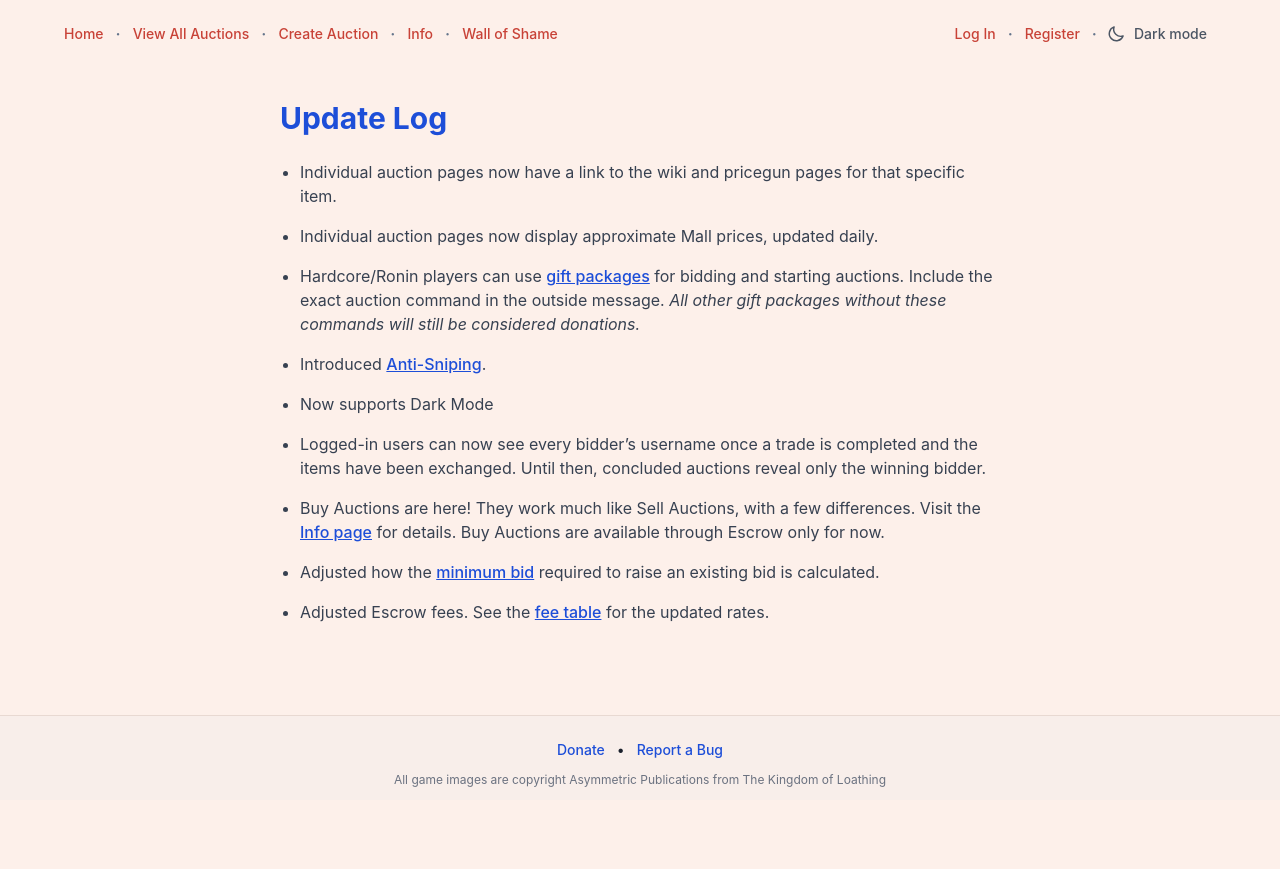
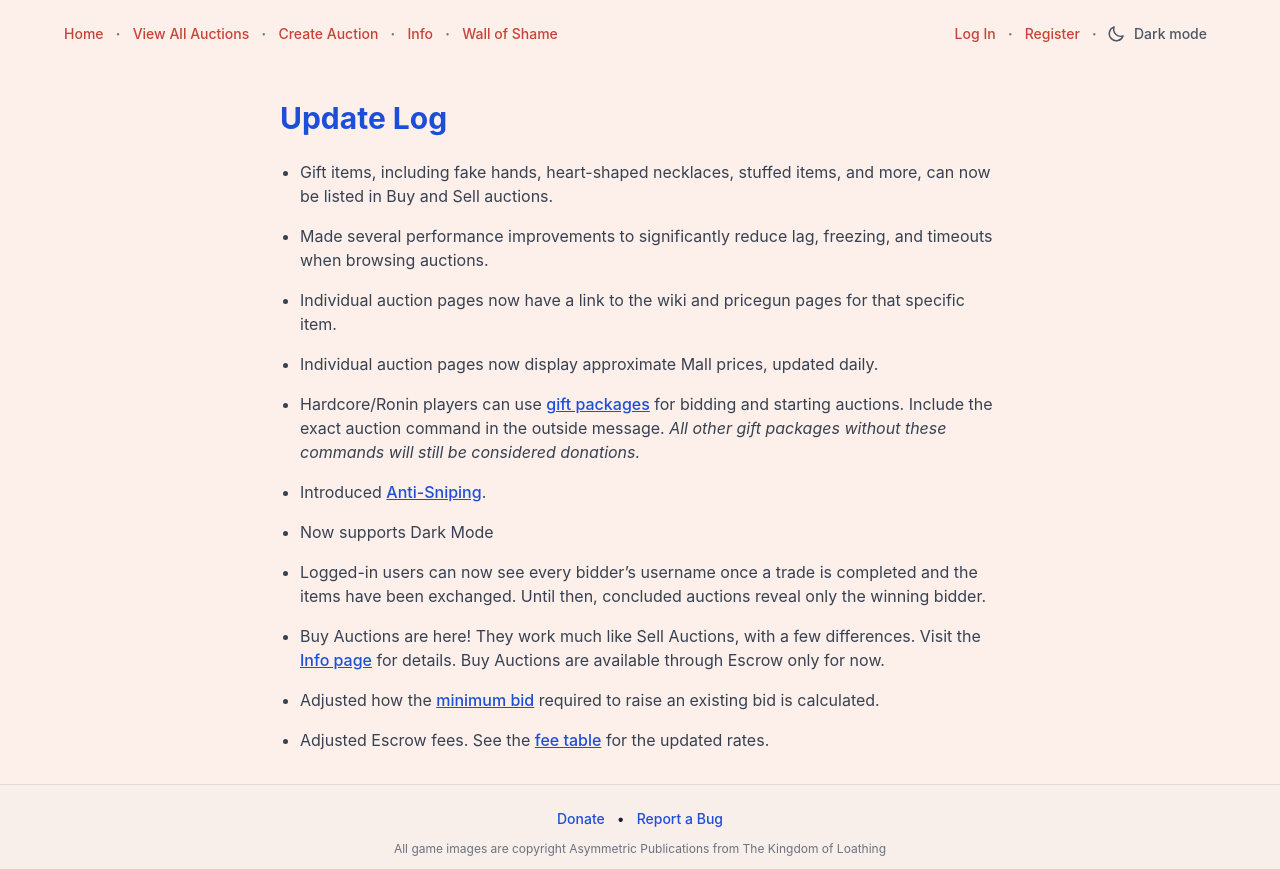
Before and after one commit to YoshiBoneDoc/kolauction, a React (Vite) app: page /update-log in a window 1280 px wide. Before the commit the page ends 800 px from the top, so only its background shows below. Built offline with nearby package versions, Linux system fonts and the light colour scheme; no server answers.

Commit message:
new commit

```diff
--- a/src/pages/UpdateLog.jsx
+++ b/src/pages/UpdateLog.jsx
@@ -6,6 +6,8 @@ export default function UpdateLog() {
         <main className="mx-auto w-full max-w-3xl flex-1 space-y-6 px-4 py-8 sm:px-6">
             <h1 className="text-3xl font-bold text-blue-700">Update Log</h1>
             <ul className="list-disc space-y-4 pl-5 text-gray-700">
+                <li>Gift items, including fake hands, heart-shaped necklaces, stuffed items, and more, can now be listed in Buy and Sell auctions.</li>
+                <li>Made several performance improvements to significantly reduce lag, freezing, and timeouts when browsing auctions.</li>
                 <li>Individual auction pages now have a link to the wiki and pricegun pages for that specific item.</li>
                 <li>Individual auction pages now display approximate Mall prices, updated daily.</li>
                 <li>Hardcore/Ronin players can use <Link to="/info#gift-packages" className="text-blue-700 underline">gift packages</Link> for bidding and starting auctions. Include the exact auction command in the outside message. <em>All other gift packages without these commands will still be considered donations.</em></li>
```
